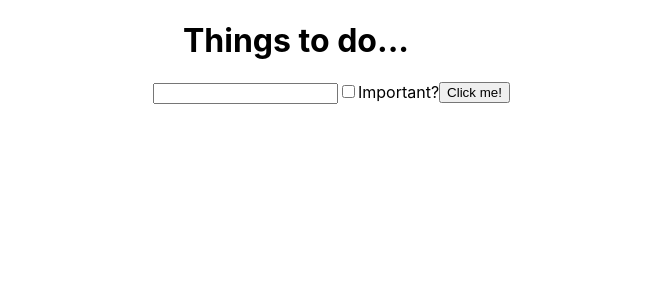
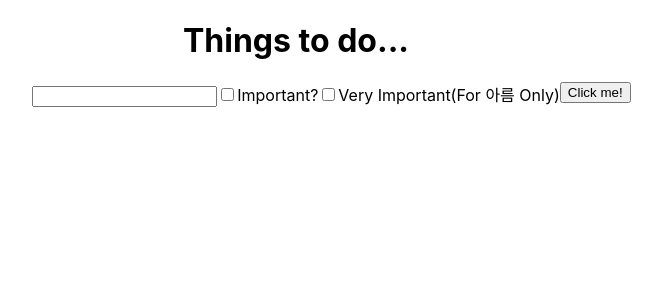
Before and after one commit to RicardoTlatelpa/todolistr, a React (Create React App) app: page / in a window 1280 px wide. Shown: the top 300 px of the page, without its empty margins (344-1006 px from the left). Built offline with nearby package versions, Linux system fonts and the light colour scheme.

Commit message:
-aruem feature

```diff
--- a/src/Form.js
+++ b/src/Form.js
@@ -7,11 +7,13 @@ class Form extends Component {
     super(props);
     this.state = {
       name: "",
-      important: false
+      important: false,
+      veryImportant: false
     };
     this.handleChange = this.handleChange.bind(this);
     this.handleCheck = this.handleCheck.bind(this);
     this.handleSubmit = this.handleSubmit.bind(this);
+    this.handleVeryImportant = this.handleVeryImportant.bind(this);
   }
   handleSubmit(event) {
     event.preventDefault();
@@ -22,6 +24,9 @@ class Form extends Component {
       console.log("Sike you woulda thought");
     }
     console.log(this.state);
+  }
+  handleVeryImportant(event) {
+    this.setState({ [event.target.name]: !this.state.veryImportant });
   }
   handleCheck(event) {
     this.setState({ [event.target.name]: !this.state.important });
@@ -45,6 +50,13 @@ class Form extends Component {
           onChange={this.handleCheck}
         />
         Important?
+        <input
+          type="checkbox"
+          name="veryImportant"
+          value={this.state.veryImportant}
+          onChange={this.handleVeryImportant}
+        />
+        Very Important(For 아름 Only)
         <button className="Form-button">Click me! </button>
       </form>
     );
--- a/src/Listitem.css
+++ b/src/Listitem.css
@@ -1,11 +1,13 @@
-.listitem-item{
-list-style-type: none;
-font-size: 30px;
-
-
+.listitem-item {
+  list-style-type: none;
+  font-size: 30px;
 }
 
-.listitem-nonitem{
-list-style-type: none;
-
+.listitem-nonitem {
+  list-style-type: none;
 }
+.listitem-vimportant {
+  list-style-type: none;
+  color: #87cefa;
+  font-size: 50px;
+}
--- a/src/Todolist.js
+++ b/src/Todolist.js
@@ -29,7 +29,14 @@ class Todolist extends Component {
             id={item.id}
             value={item.name}
             importance={item.important}
-            class={item.important ? "listitem-item" : "listitem-nonitem"}
+            veryImportant={item.veryImportant}
+            class={
+              item.important
+                ? "listitem-item"
+                : item.veryImportant
+                ? "listitem-vimportant"
+                : "listitem-nonitem"
+            }
             remove={this.removeItem}
           />
         ))}
```
